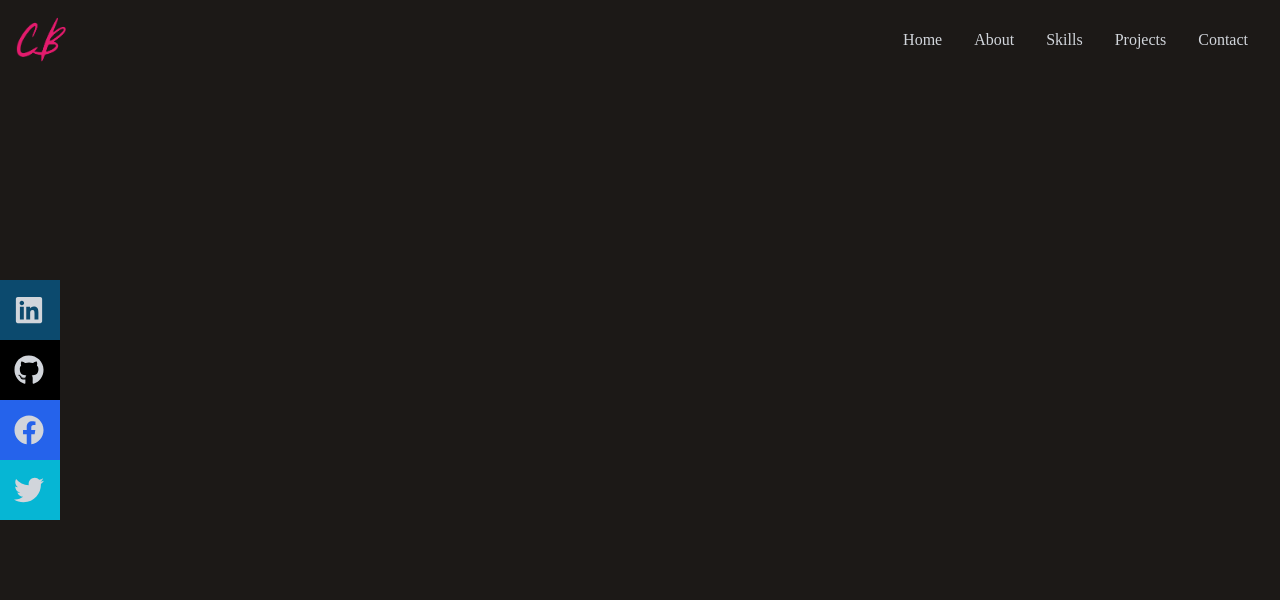
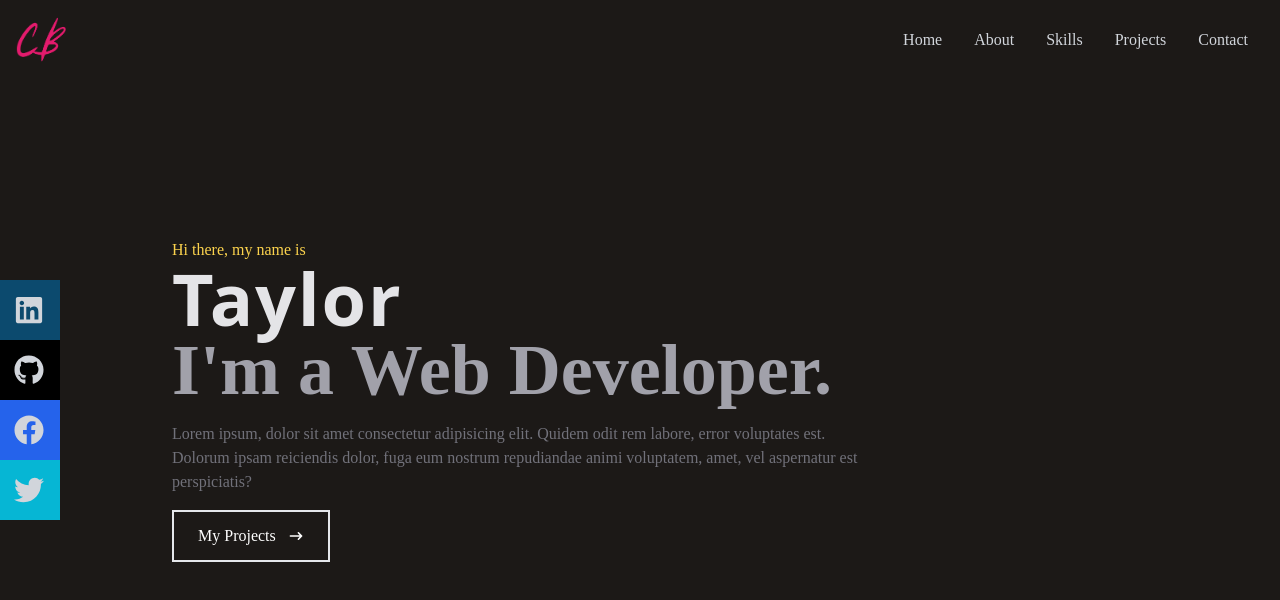
Before and after one commit to christiancvillaruz/portfolio, a React (Create React App) app: page / in a window 1280 px wide. Shown: the top 600 px of the page. Built offline with nearby package versions, Linux system fonts and the light colour scheme.

Commit message:
updated home component

```diff
--- a/src/components/Home.jsx
+++ b/src/components/Home.jsx
@@ -3,8 +3,22 @@ import { HiArrowNarrowRight } from  'react-icons/hi'
 
 const Home = () => {
   return (
-    <div className="w-full h-screen bg-stone-900">
-
+    <div name="home" className="w-full h-screen bg-stone-900">
+      { /* Container */ }
+      <div className="max-w-[1000px] mx-auto px-8 flex flex-col justify-center h-full">
+        <p className="text-amber-300">Hi there, my name is</p>
+        <h1 className="text-4xl sm:text-7xl font-bold text-zinc-200 font-anton tracking-wide">Taylor</h1>
+        <h2 className="text-4xl sm:text-7xl font-bold text-zinc-400">I'm a Web Developer.</h2>
+        <p className="text-zinc-500 py-4 max-w-[700px]">Lorem ipsum, dolor sit amet consectetur adipisicing elit. Quidem odit rem labore, error voluptates est. Dolorum ipsam reiciendis dolor, fuga eum nostrum repudiandae animi voluptatem, amet, vel aspernatur est perspiciatis?</p>
+        { /* Buttons */ }
+        <div>
+          <button className="text-white group border-2 px-6 py-3 flex items-center hover:bg-amber-300 hover:border-amber-300 hover:text-zinc-900">My Projects
+            <span className="group-hover:rotate-90 duration-300">
+              <HiArrowNarrowRight className="ml-3" />
+            </span>
+          </button>
+        </div>
+      </div>
     </div>
   )
 }
```
